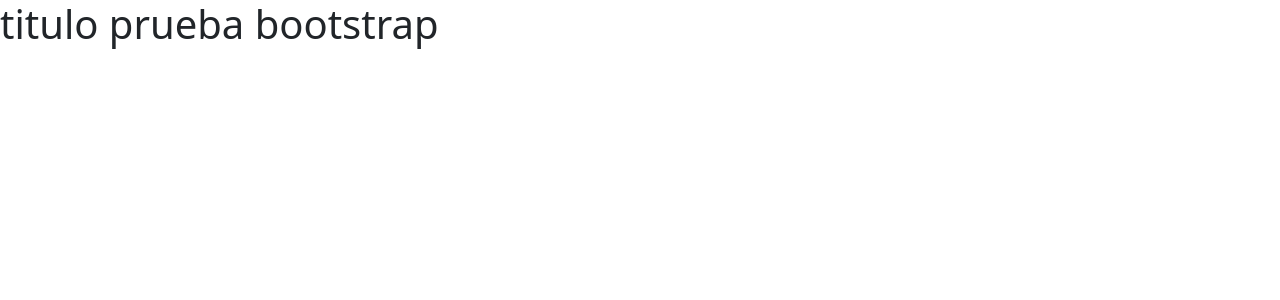
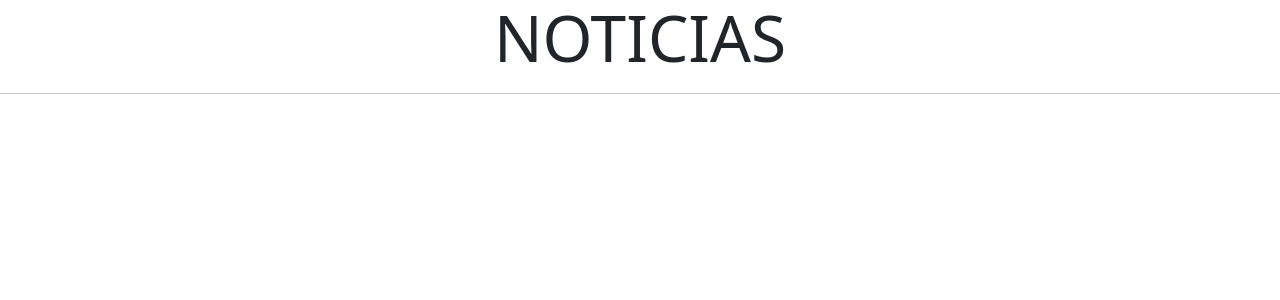
Before and after one commit to Fedreric/practicoReact-11, a React (Vite) app: page / in a window 1280 px wide. Shown: the top 300 px of the page. Built offline with nearby package versions, Linux system fonts and the light colour scheme.

Commit message:
Se agrega el mquetado basico en app que contiene un titulo, hr y container

```diff
--- a/src/App.jsx
+++ b/src/App.jsx
@@ -1,10 +1,15 @@
 import 'bootstrap/dist/css/bootstrap.min.css';
 import './App.css'
+import { Container } from 'react-bootstrap';
 
 function App() {
   return (
     <>
-      <h1>titulo prueba bootstrap</h1>
+            <h1 className='text-center display-3'>NOTICIAS</h1>
+      <hr />
+      <Container>
+
+      </Container>
     </>
   )
 }
```
